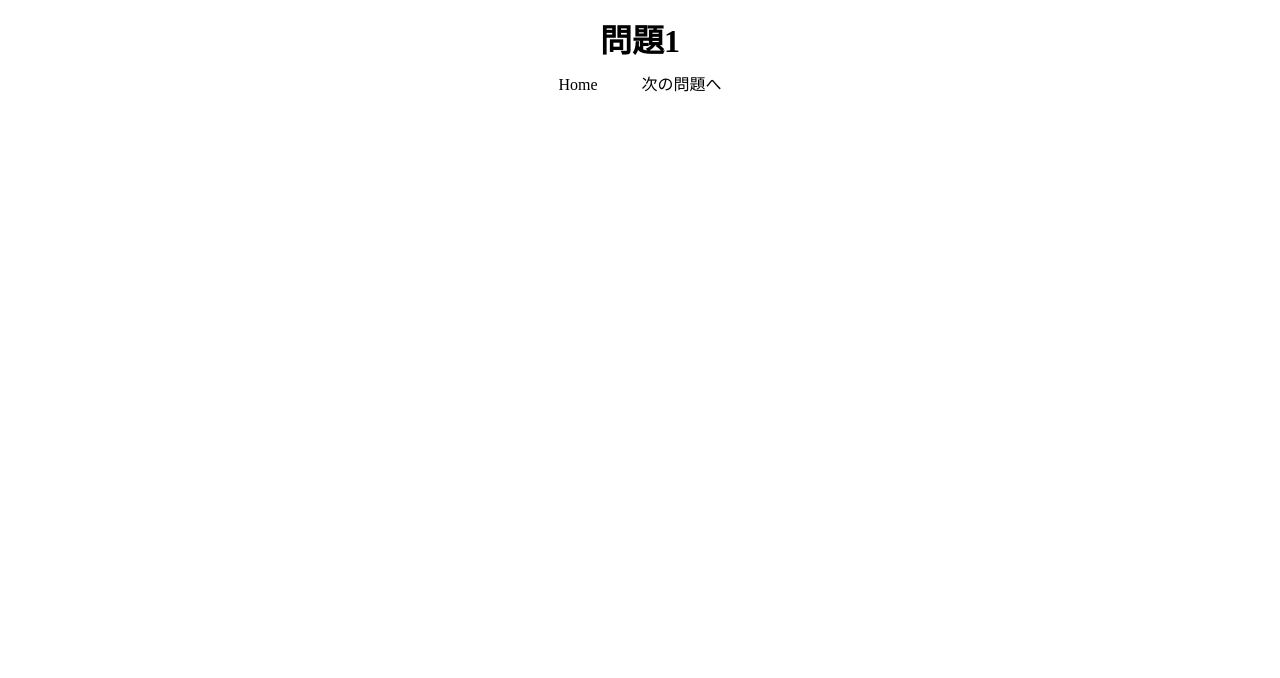
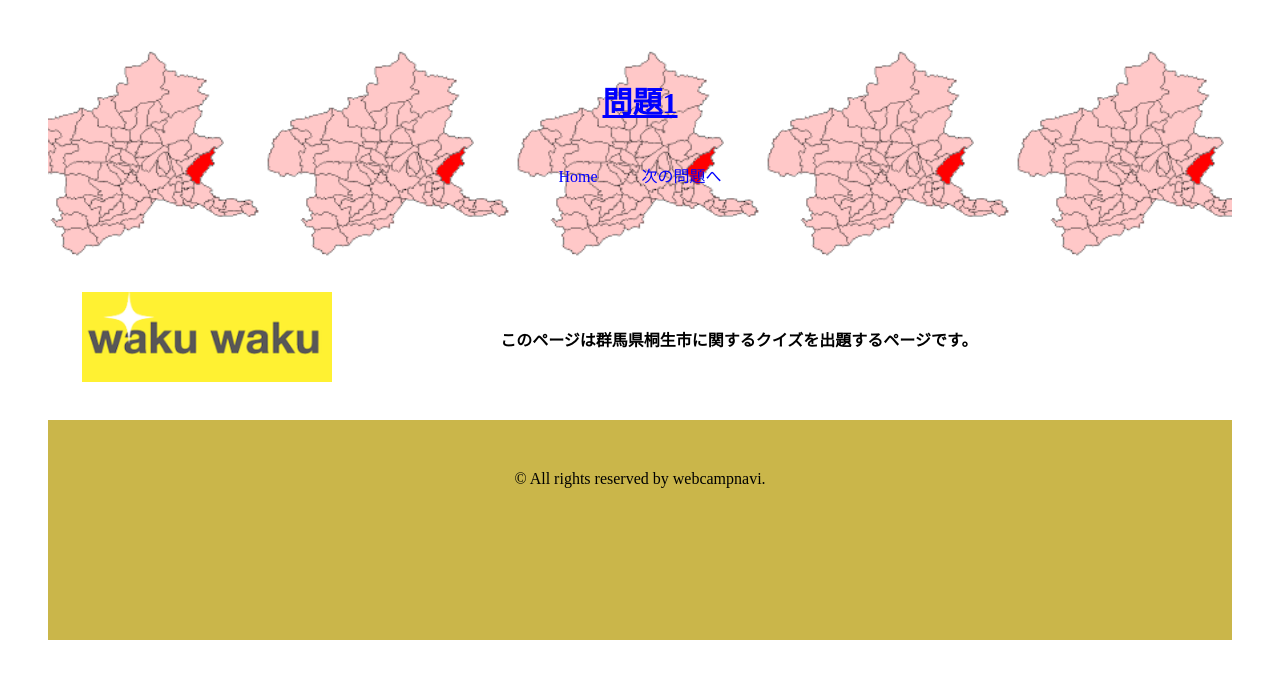
Before and after one commit to tsutsumi-D/HtmlJavaScript, a plain HTML site: page index.html in a window 1280 px wide. Drawn offline with Linux system fonts and the light colour scheme.

Commit message:
あああああ

```diff
--- a/index.html
+++ b/index.html
@@ -12,7 +12,9 @@ git push origin master
     <title>両毛クイズ</title>
     <link rel="stylesheet" href="style.css">
 </head>
+
 <body>
+<!-- header -->
 <header>
     <h1 class="headline">
         <a>問題1</a>
@@ -23,7 +25,23 @@ git push origin master
     </ul>
 </header>
 
+<!-- 内容 -->
+<table border="1"  width="90%" class="table1-pageExplanation">
+    <tr>
+      <th width=20%">
+        <img src="image/002.png" width="250em">
+      </th>
+      <th width="80%">
+          このページは群馬県桐生市に関するクイズを出題するページです。
+      </th>
+    </tr>
+</table>
 
+
+<!-- footer -->
+<footer>
+    <p>© All rights reserved by webcampnavi.</p>
+</footer>
 
 </body>
 </html>
--- a/style.css
+++ b/style.css
@@ -3,12 +3,18 @@
 }
 header {
   width: 100%;
-  padding: 15px 0;
-  margin: 0 auto;
+  height: 200px;
+  padding: 5px 0;
   text-align: center;
+  color: #0000FF;
+  background-image: url("image/003.png");
+  background-position: center bottom;
+  background-size: contain;
 }
 header .headline{
-  font-size: 32px;
+  line-height: 100px;
+  font-size: 30px;
+  text-decoration: underline;
 }
 .nav-list {
   text-align: center;
@@ -20,3 +26,26 @@ header .headline{
   display: inline-block;
   margin: 0 20px;
 }
+
+body {
+  margin: 3em;
+}
+
+.table1-pageExplanation{
+  margin: 2em;
+}
+
+footer {
+  width: 100%;
+  height: 120px;
+  text-align: center;
+  padding: 50px 0;
+  background-color: #cab64a;
+}
+.footer-text {
+  color: #fff;
+}
+
+table, th, td {
+  border:none;
+}
```
Also changed, not shown: image/._001.png (added), image/._002.png (added), image/._003.png (added), image/001.png (added), image/002.png (added), image/003.png (added). Lines whose indentation alone changed are shown as unchanged.
